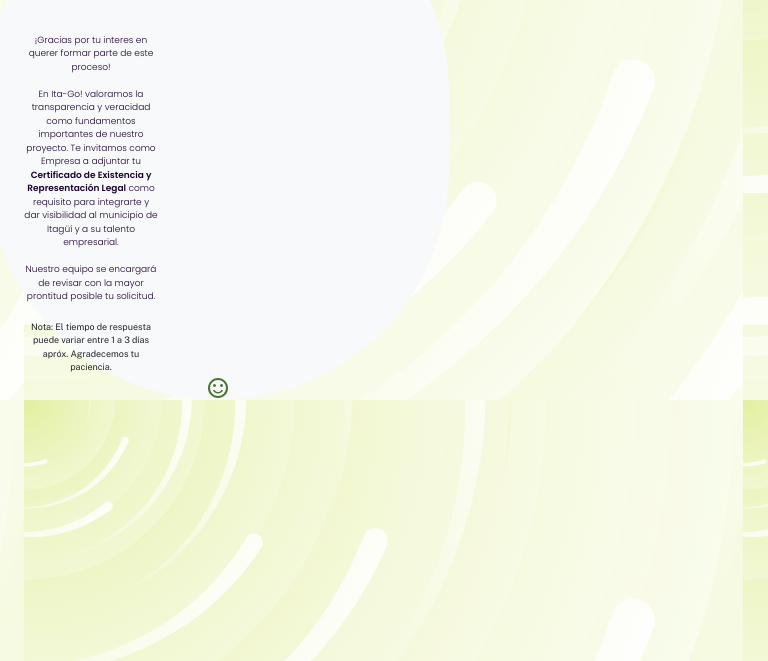
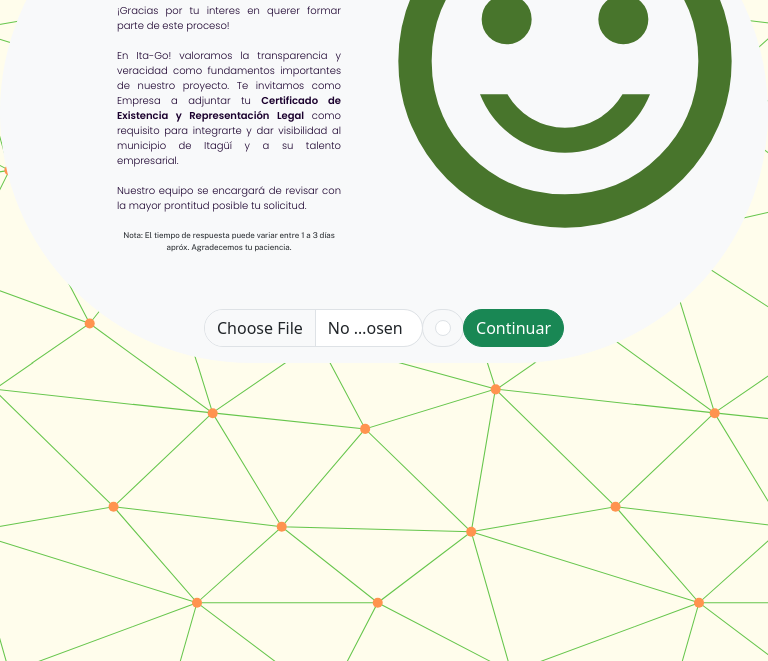
Before and after one commit to greinsvalerias-glitch/Aplicaci-n, a plain HTML site: page AvisoLegal.html in a window 768 px wide. Shown: the part 139-800 px from the top of the page. Drawn offline with nearby package versions, Linux system fonts and the light colour scheme.

Commit message:
aviso legal medio terminado

```diff
--- a/AvisoLegal.html
+++ b/AvisoLegal.html
@@ -13,19 +13,19 @@
         rel="stylesheet">
 </head>
 
-<body>
-    <div class="row justify-content-center align-content-center text-center rounded-pill"
-        style=" background-color: #f8f9fa; width: 60%">
-        <div class="row">
-            <div class="col-md-5 col-sm-12 ">
-                <h2 class="text-center my-5">Aviso Legal</h2>
-                <div class="container">
-                    <div class="row justify-content-center align-content-center">
-                        <p class="text-center text-wrap">¡Gracias por tu interes en querer formar parte de este
+<body class="container-fluid">
+
+    <div class=" row justify-content-center  text-center rounded-pill text-wrap" style=" background-color: #f8f9fa; ">
+
+        <div class="row justify-content-center align-content-center align-items-center">
+            <div class="col-md-4 col-sm-4 " ">
+                <h2 class=" text-center my-5">Aviso Legal</h2>
+                <p class="text-">¡Gracias por tu interes en querer formar parte de este
                     proceso!<br><br>
                     En Ita-Go!
                     valoramos la transparencia y veracidad como fundamentos importantes de nuestro
-                            proyecto. Te invitamos como Empresa a adjuntar tu <span class="fw-semibold">Certificado de
+                    proyecto. Te invitamos como Empresa a adjuntar tu <span class="fw-semibold">Certificado
+                        de
                         Existencia y
                         Representación Legal</span> como requisito para integrarte y dar visibilidad
                     al municipio de Itagüí y a su talento empresarial.<br><br>Nuestro equipo se
@@ -35,19 +35,24 @@
                     apróx. Agradecemos tu
                     paciencia.</div>
             </div>
+
+            <div class="col-md-5 col-sm-12 align-content-center align-items-center text-center">
+                <img src="assets/happyface-green.svg" style="min-height:50vh;" id="happyface">
             </div>
         </div>
+
+        <div class="input-group mb-3 w-50 mx-auto my-5 col-md-2 col-sm-12">
+            <input type="file" class="form-control rounded-pill" id="inputGroupFile04" aria-describedby="inputGroupFileAddon04"
+                aria-label="Upload">
+            <div class="input-group-text rounded-pill">
+                <input class="form-check-input mt-0 rounded-pill" type="checkbox" >
             </div>
-        <div class="col-md-5 col-sm-12">
-            <img src="assets/happyface-green.svg" style="width: max-content;">
+            <a class=" btn btn-success rounded-pill fs-light" type="button" id="inputGroupFileAddon04"
+                    href="pag.principal.html">Continuar</a>
         </div>
     </div>
-    </div>
-    </div>
-    <div class="container text-center">
 
 
-    </div>
 
     <script src="https://cdn.jsdelivr.net/npm/bootstrap@5.3.8/dist/js/bootstrap.bundle.min.js"
         integrity="sha384-FKyoEForCGlyvwx9Hj09JcYn3nv7wiPVlz7YYwJrWVcXK/BmnVDxM+D2scQbITxI"
--- a/avisolegal.css
+++ b/avisolegal.css
@@ -20,18 +20,18 @@
     }
 
     p {
-    text-align: center;
         color: rgb(27, 0, 46);
         font-family: 'Poppins', sans-serif;
-    font-size: 15px;
+        font-size: 12px;
         font-weight: 300;
+        text-align: justify !important;
     }
 
 
 
     #detalles {
         font-family: 'Public Sans', sans-serif;
-    font-size: 12px;
+        font-size: 10px;
     }
 
     #restaurarcotraseña {
@@ -44,7 +44,7 @@
     body {
         background-size: contain;
         background-color: #ffffff;
-    background-image: url("assets/sun-tornado.svg");
+        background-image: url("assets/endless-constellation.svg");
         background-repeat: repeat;
         background-position: center;
     }
@@ -60,13 +60,17 @@
         text-align: center;
         color: rgb(27, 0, 46);
         font-family: 'Poppins', sans-serif;
-    font-size: 9px;
+        font-size: 10px;
         font-weight: 300;
+        text-align: justify !important;
     }
 
     #detalles {
         font-family: 'Public Sans', sans-serif;
-    font-size: 9px;
+        font-size: 8px;
     }
 
+    #happyface {
+        height: 100px !important;
     }
+}
```
Also changed, not shown: 1 other file. Lines whose indentation alone changed are shown as unchanged.
